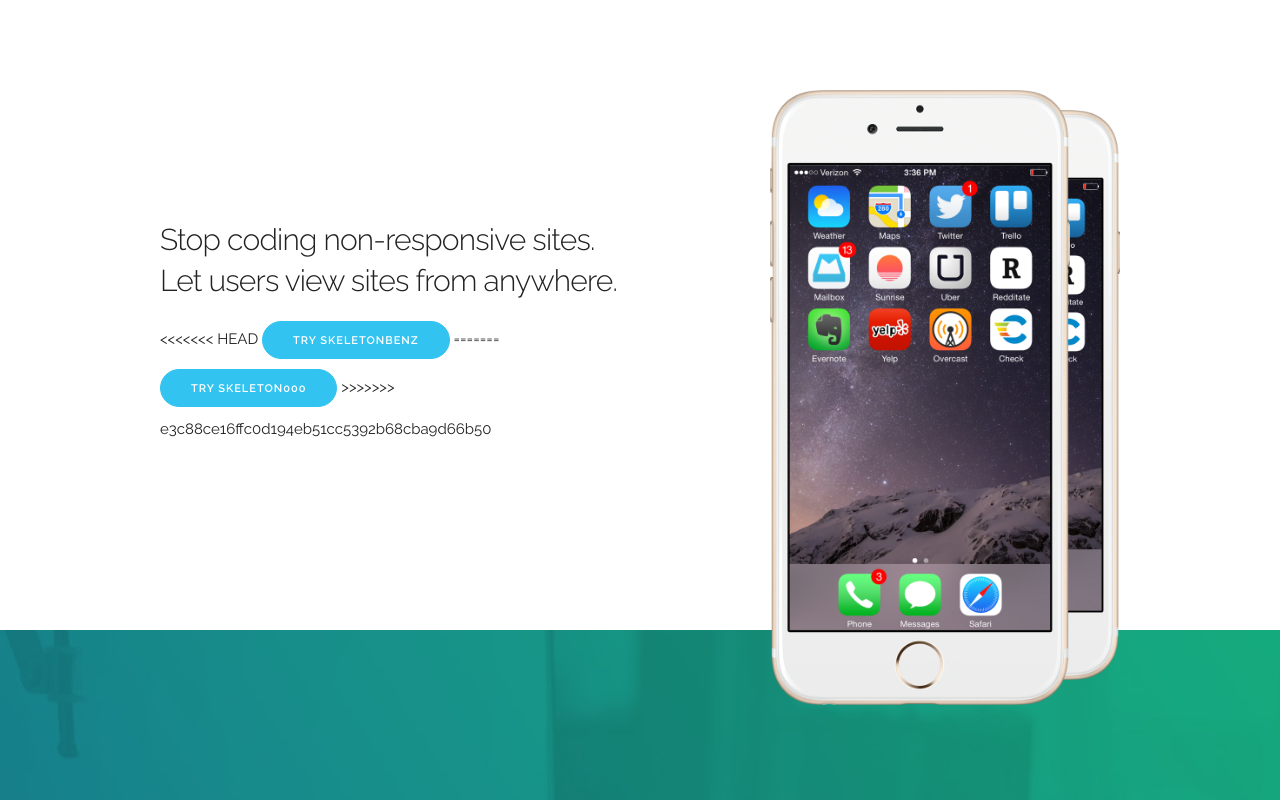
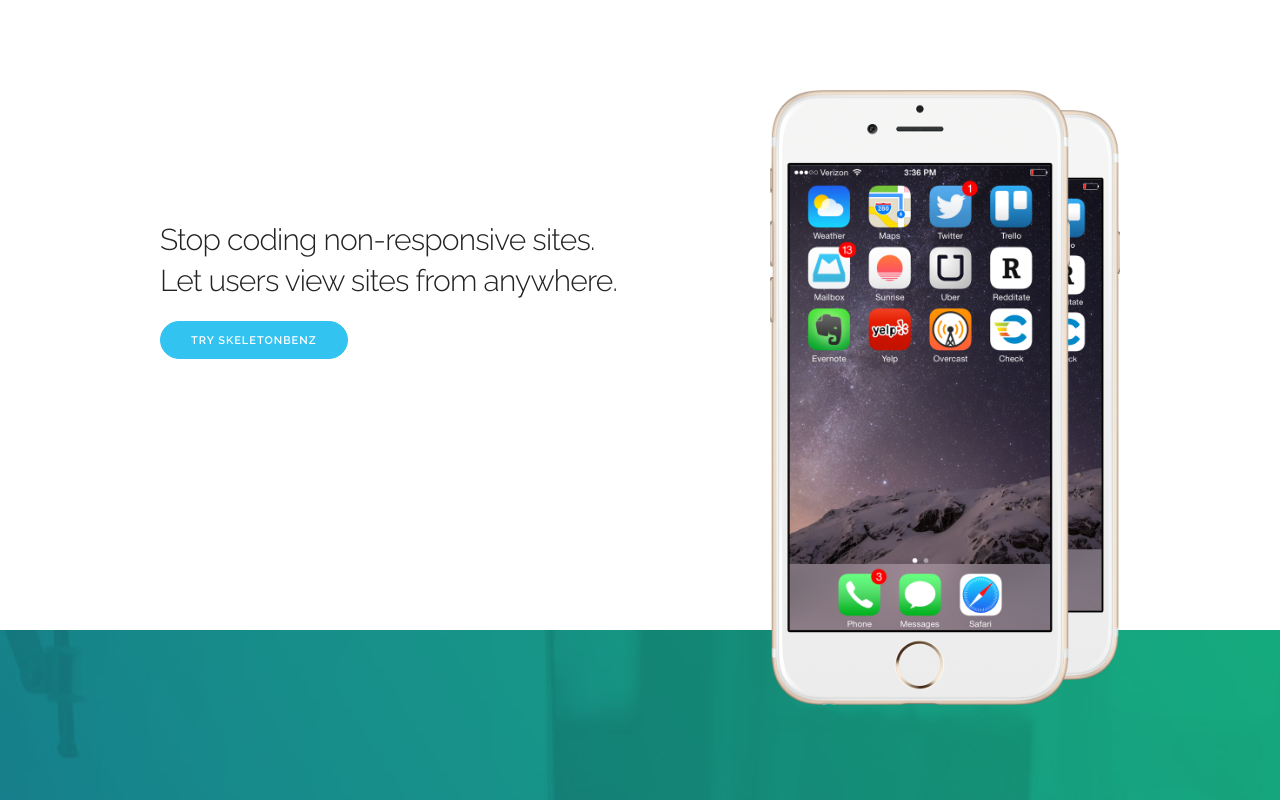
Before and after one commit to NoviceCI/web_bbb, a plain HTML site: page index.html in a window 1280 px wide. Shown: the top 800 px of the page. Drawn offline with nearby package versions, Linux system fonts and the light colour scheme.

Commit message:
Add test

```diff
--- a/index.html
+++ b/index.html
@@ -42,11 +42,7 @@
       <div class="row">
         <div class="one-half column">
           <h4 class="hero-heading">Stop coding non-responsive sites. Let users view sites from anywhere.</h4>
-<<<<<<< HEAD
           <a class="button button-primary" href="http://getskeleton.com">Try Skeletonbenz</a>
-=======
-          <a class="button button-primary" href="http://getskeleton.com">Try Skeleton000</a>
->>>>>>> e3c88ce16ffc0d194eb51cc5392b68cba9d66b50
         </div>
         <div class="one-half column phones">
           <img class="phone" src="images/iphone.png">
```
